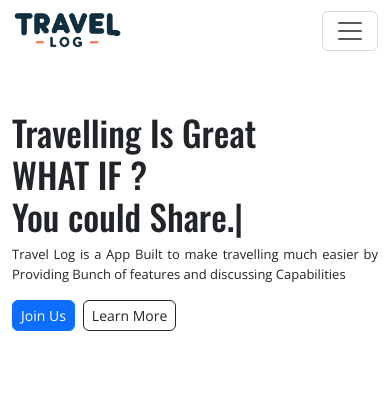
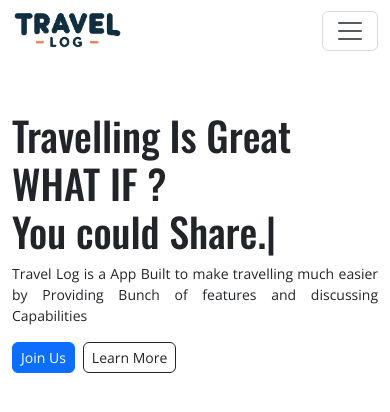
Before and after one commit to sumanbyte/travel-log-app, a React (Vite) app in the folder frontend/: page / in a window 390 px wide. Shown: the top 412 px of the page. Built offline with nearby package versions, Linux system fonts and the light colour scheme; no server answers.

Commit message:
some ui improvements

```diff
--- a/frontend/src/index.css
+++ b/frontend/src/index.css
@@ -135,6 +135,11 @@ nav {
   .margin-top-all {
     margin-top: 50px;
   }
+
+  .mode-btn{
+    margin-left: 0px;
+    margin-top: 15px;
+  }
 }
 
 /* Small screen adjustments */
@@ -173,7 +178,7 @@ nav {
     /* height: 100vh; */
   }
   .banner-left-text {
-    font-size: 13px;
+    font-size: 14px;
   }
   .hero-text-mobile{
     display: block;
@@ -182,6 +187,17 @@ nav {
     display: none;
   }
   .banner-text-heading {
+    font-size: 40px;
+  }
+}
+
+@media screen and (max-width: 320px) {
+
+  .banner-left-text {
+    font-size: 13px;
+  }
+
+  .banner-text-heading {
     font-size: 35px;
   }
 }
```
